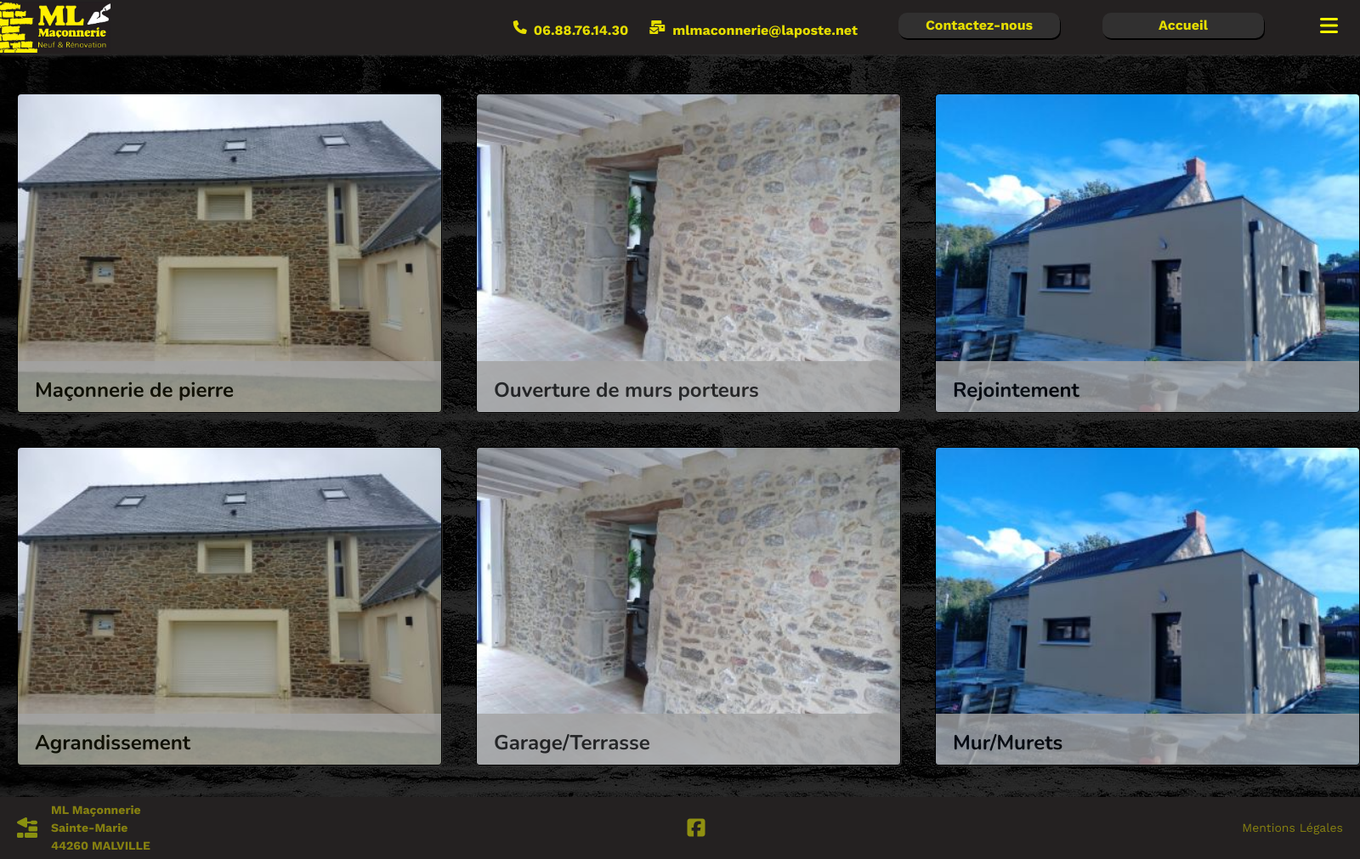
After one commit to EvaTblc/mlmaconnerie, a Rails app: page /realisations in a window 1600 px wide. The commit adds this page. Shown: the whole page at 85% size. Run offline with Rails 7, Linux system fonts and the light colour scheme; style sheets or scripts are compiled from the project's sources; some libraries are stand-ins or nearby versions; some web fonts are replaced.

Commit message:
update gem pg

```diff
--- a/app/assets/config/manifest.js
+++ b/app/assets/config/manifest.js
@@ -1,3 +1,5 @@
 //= link_tree ../images
 //= link_directory ../stylesheets .css
 //= link_tree ../builds
+//= link application.js
+//= link application.css
--- a/app/assets/stylesheets/application.scss
+++ b/app/assets/stylesheets/application.scss
@@ -11,3 +11,4 @@
 @import "components/index";
 @import "pages/index";
 @import "competences/competences";
+@import "realisations/realisations";
--- a/app/assets/stylesheets/components/_navbar.scss
+++ b/app/assets/stylesheets/components/_navbar.scss
@@ -1,4 +1,6 @@
 .navbar-mlmaconnerie {
+  width: 100%;
+  box-sizing: border-box;
   display: flex;
   flex-wrap: wrap;
   justify-content: space-between;
@@ -6,14 +8,16 @@
   background: $mid-black;
   box-shadow: 1px 1px 3px $light-black;
   overflow: hidden;
-  position: relative;
+  position: fixed;
+  top: 0;
+  left: 0;
   z-index: 1;
 
   .logo {
     width: 130px;
     height: 60px;
   }
-  .container {
+  .navbarcontainer {
     display: flex;
     justify-content: space-between;
     margin-right: 10px;
@@ -60,15 +62,14 @@
   color: $yellow;
   padding: 14px 16px;
   background-color: inherit;
-  font-family: inherit; /* Important for vertical align on mobile phones */
-  margin: 0; /* Important for vertical align on mobile phones */
+  font-family: inherit;
+  margin: 0;
 }
 
 .navbar a:hover, .dropdown:hover .dropbtn {
   background-color: $light-black;
 }
 
-/* Dropdown content (hidden by default) */
 .dropdown-content {
   display: none;
   right: 0;
--- a/app/assets/stylesheets/pages/_home.scss
+++ b/app/assets/stylesheets/pages/_home.scss
@@ -16,7 +16,6 @@
 .main {
   display: flex;
   justify-content: space-evenly;
-  margin-top: 120px;
   z-index: 10;
 }
 
@@ -27,6 +26,7 @@
   align-content: center;
   flex-direction: column;
   margin-left: 50px;
+  margin-top: 182px;
   width: 600px;
 
   .ml {
--- /dev/null
+++ b/app/assets/stylesheets/realisations/realisations.scss
@@ -0,0 +1,97 @@
+html {
+  height: 100%;
+}
+
+body {
+  min-height: 100%;
+  display: flex;
+  flex-direction: column;
+}
+
+@keyframes textclip {
+	to {
+		background-position: 200% center;
+	}
+}
+
+.cards {
+  margin-top: 90px;
+  display: grid;
+  justify-items: center;
+}
+
+.card-project {
+  position: relative;
+  width: 500px;
+  margin: 20px;
+  overflow: hidden;
+  border: 1px solid $black;
+  border-radius: 5px;
+  box-shadow: 1px 1px 1px $light-black;
+  grid-template-columns: 1fr 1fr 1fr;
+}
+
+.project-img {
+  width: 100%;
+  height: 100%;
+  object-fit: cover;
+  transition: transform 0.5s ease;
+}
+
+.card-project:hover .project-img {
+  transform: scale(1.1);
+}
+
+.card-project .texte {
+  position: absolute;
+  bottom: 0;
+  left: 0;
+  width: 100%;
+  height: 0;
+  background-color: $grey;
+  opacity: 0.8;
+  color: $yellow;
+  padding: 20px;
+  padding-bottom: 40px;
+  box-sizing: border-box;
+  transition: height 0.5s ease;
+  overflow: hidden;
+}
+
+.card-project:hover .texte {
+  height: 50%;
+}
+
+.card-project .texte h4 {
+  margin-top: 0;
+  color: $black;
+}
+
+.card-project .texte p {
+  margin-bottom: 0;
+  color: $white;
+}
+
+@media (min-width: 390px) {
+  .cards {
+    grid-template-columns: 1fr;
+  }
+}
+
+@media (min-width: 760px) {
+  .cards {
+    grid-template-columns: 1fr 1fr;
+  }
+}
+
+@media (min-width: 910px) {
+    .cards {
+    grid-template-columns: 1fr 1fr;
+  }
+}
+
+@media screen and (min-width: 1000px) {
+  .cards {
+    grid-template-columns: 1fr 1fr 1fr;
+  }
+}
--- /dev/null
+++ b/app/controllers/realisations_controller.rb
@@ -0,0 +1,4 @@
+class RealisationsController < ApplicationController
+  def show
+  end
+end
--- /dev/null
+++ b/app/helpers/realisations_helper.rb
@@ -0,0 +1,2 @@
+module RealisationsHelper
+end
--- a/app/views/competences/index.html.erb
+++ b/app/views/competences/index.html.erb
@@ -11,6 +11,7 @@
       <h3>OUVERTURE DE MURS PORTEURS</h3>
       <p>Lorem ipsum dolor sit amet consectetur. Consectetur eget auctor maecenas felis tempus.Lorem ipsum dolor sit amet consectetur. Consectetur eget auctor maecenas felis tempus.Lorem ipsum dolor sit amet consectetur. Consectetur eget auctor maecenas felis tempus.Lorem ipsum dolor sit amet consectetur. Consectetur eget auctor maecenas felis tempus.</p>
     </div>
+    <a href="" data-toggle="popover" data-img="http://placehold.it/400x200" title="Popover Header" ></a>
     <%= image_tag "pierre.jpg", alt: "maçonnerie de pierre" %>
   </div>
   <div class="card-product-left">
--- a/app/views/pages/home.html.erb
+++ b/app/views/pages/home.html.erb
@@ -11,7 +11,7 @@
   </div>
   <div class="linksyellow">
     <strong><%= link_to "Nos Compétences", competences_path, class:"btnyellow" %></strong>
-    <strong><%= link_to "Nos Réalisations", root_path, class:"btnyellow" %></strong>
+    <strong><%= link_to "Nos Réalisations", realisations_path, class:"btnyellow" %></strong>
     <strong><%= link_to "Notre Equipe", root_path, class:"btnyellow" %></strong>
     <strong><%= link_to "Avis Clients", root_path, class:"btnyellow" %></strong>
   </div>
--- /dev/null
+++ b/app/views/realisations/index.html.erb
@@ -0,0 +1,55 @@
+  <div class="cards">
+    <div class="card-project">
+        <%= image_tag "facade.jpg", class:"project-img" %>
+        <div class="texte">
+          <h4><strong>Maçonnerie de pierre</strong></h4>
+          <p>test<br>
+          <strong class="strong">test</strong></p>
+        </div>
+    </div>
+
+    <div class="card-project">
+      <%= image_tag "pierre.jpg", class:"project-img" %>
+      <div class="texte">
+        <h4><strong>Ouverture de murs porteurs</strong></h4>
+        <p>test<br>
+        <strong class="strong">test</strong></p>
+      </div>
+    </div>
+
+    <div class="card-project">
+      <%= image_tag "reno.jpg", class:"project-img" %>
+      <div class="texte">
+        <h4><strong>Rejointement</strong></h4>
+        <p>test<br>
+        <strong class="strong">test</strong></p>
+      </div>
+    </div>
+
+    <div class="card-project">
+      <%= image_tag "facade.jpg", class:"project-img" %>
+      <div class="texte">
+        <h4><strong>Agrandissement</strong></h4>
+        <p>test<br>
+        <strong class="strong">test</strong></p>
+      </div>
+    </div>
+
+    <div class="card-project">
+      <%= image_tag "pierre.jpg", class:"project-img" %>
+      <div class="texte">
+        <h4><strong>Garage/Terrasse</strong></h4>
+        <p>test<br>
+        <strong class="strong">test</strong></p>
+      </div>
+    </div>
+
+    <div class="card-project">
+      <%= image_tag "reno.jpg", class:"project-img" %>
+      <div class="texte">
+        <h4><strong>Mur/Murets</strong></h4>
+        <p>test<br>
+        <strong class="strong">test</strong></p>
+      </div>
+    </div>
+  </div>
--- a/app/views/shared/_navbar.html.erb
+++ b/app/views/shared/_navbar.html.erb
@@ -1,6 +1,6 @@
 <nav class="navbar-mlmaconnerie">
   <%= image_tag "logo.jpg", alt:"logo", class:"logo" %>
-  <div class="container">
+  <div class="navbarcontainer">
     <div class="contactinfos">
       <div class="d-flex mt-4 me-4">
         <i class="fa-solid fa-phone me-2"></i>
@@ -22,7 +22,7 @@
       </button>
       <div class="dropdown-content">
         <a href="/competences">Nos Compétences</a>
-        <a href="#">Nos Réalisations</a>
+        <a href="/realisations">Nos Réalisations</a>
         <a href="#">Notre Equipe</a>
         <a href="#">Avis Clients</a>
       </div>
--- a/config/initializers/assets.rb
+++ b/config/initializers/assets.rb
@@ -4,6 +4,7 @@
 Rails.application.config.assets.version = "1.0"
 Rails.application.config.assets.paths << Rails.root.join("node_modules")
 
+Rails.application.config.assets.precompile += %w(application.css)
 # Add additional assets to the asset load path.
 # Rails.application.config.assets.paths << Emoji.images_path
 
--- a/config/routes.rb
+++ b/config/routes.rb
@@ -3,4 +3,5 @@ Rails.application.routes.draw do
   root to: "pages#home"
 
   resources :competences, only: [:index]
+  resources :realisations, only: [:index]
 end
--- a/package.json
+++ b/package.json
@@ -7,7 +7,7 @@
     "@popperjs/core": "^2.11.7",
     "bootstrap": "^5.2.3",
     "webpack": "^5.81.0",
-    "webpack-cli": "^5.0.2"
+    "webpack-cli": "^5.1.1"
   },
   "scripts": {
     "build": "webpack --config webpack.config.js"
```
Also changed, not shown: other parts of app/assets/stylesheets/components/_navbar.scss (+38 -11 lines), test/controllers/realisations_controller_test.rb (added, +7 -0 lines), Gemfile, Gemfile.lock, 1 other file.
